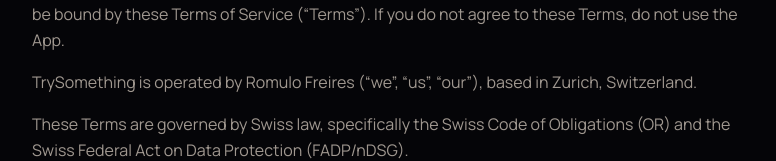
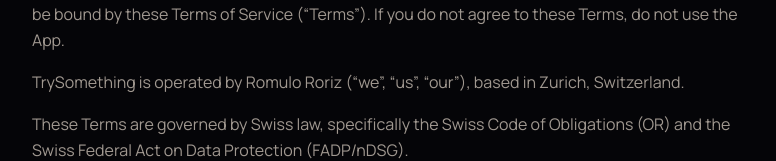
Before and after one commit to romulororiz/trysomething, a Next.js app in the folder website/: page /terms in a window 1280 px wide. Shown: the part 277-438 px from the top of the page, without its empty margins (248-1024 px from the left). Built offline with nearby package versions, Linux system fonts and the light colour scheme.

Commit message:
Update page.tsx

```diff
--- a/website/app/terms/page.tsx
+++ b/website/app/terms/page.tsx
@@ -36,7 +36,7 @@
           Terms, do not use the App.
         </p>
         <p className="text-text-secondary leading-relaxed mb-4">
-          TrySomething is operated by Romulo Freires (&ldquo;we&rdquo;,
+          TrySomething is operated by Romulo Roriz (&ldquo;we&rdquo;,
           &ldquo;us&rdquo;, &ldquo;our&rdquo;), based in Zurich, Switzerland.
         </p>
         <p className="text-text-secondary leading-relaxed mb-4">
```
